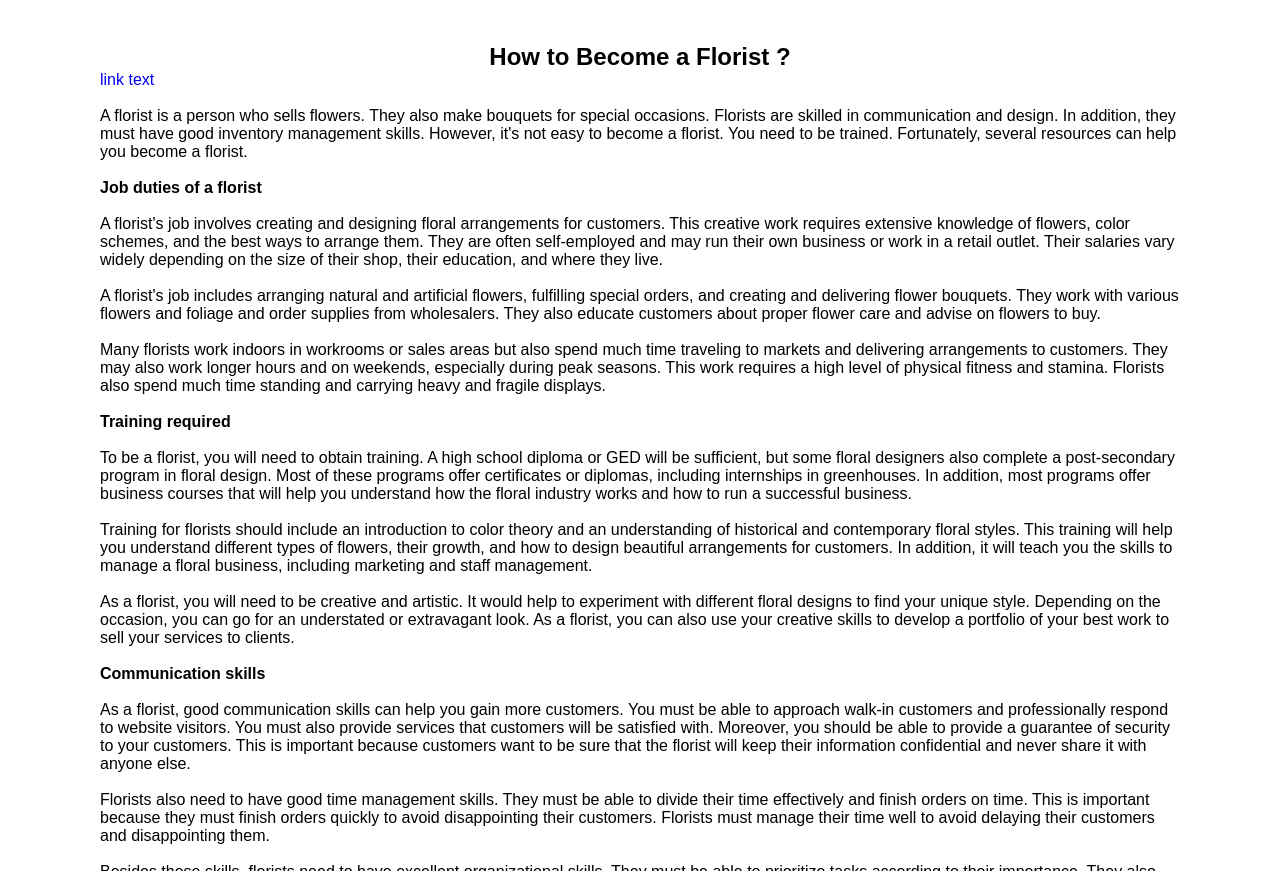
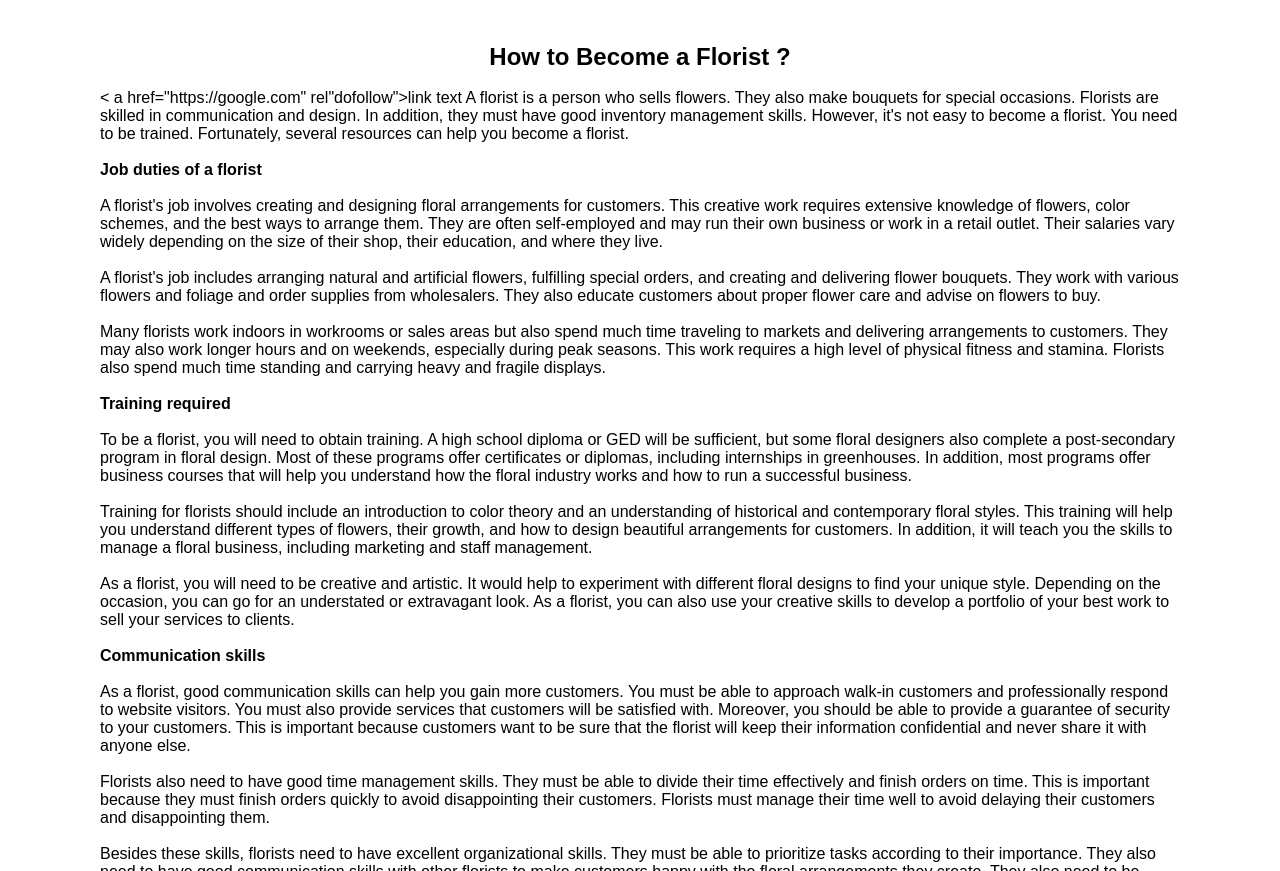
Before and after one commit to shri80/florist, a plain HTML site: page index.html in a window 1280 px wide. Shown: the part 1010-1881 px from the top of the page. Drawn offline with Linux system fonts and the light colour scheme.

Commit message:
Update index.html

```diff
--- a/index.html
+++ b/index.html
@@ -317,9 +317,9 @@
 <p>&nbsp;</p>
 <h2 style="text-align: center;">&nbsp;</h2>
 <h2 style="text-align: center;">How to Become a Florist ?</h2>
-<a href="url" rel"dofollow">link text</a>
+
 <p>&nbsp;</p>
-<p>A florist is a person who sells flowers. They also make bouquets for special occasions. Florists are skilled in communication and design. In addition, they must have good inventory management skills. However, it's not easy to become a florist. You need to be trained. Fortunately, several resources can help you become a florist.</p>
+<p>< a href="https://google.com" rel"dofollow">link text</a> A florist is a person who sells flowers. They also make bouquets for special occasions. Florists are skilled in communication and design. In addition, they must have good inventory management skills. However, it's not easy to become a florist. You need to be trained. Fortunately, several resources can help you become a florist.</p>
 <p>&nbsp;</p>
 <h4>Job duties of a florist</h4>
 <p>&nbsp;</p>
```
